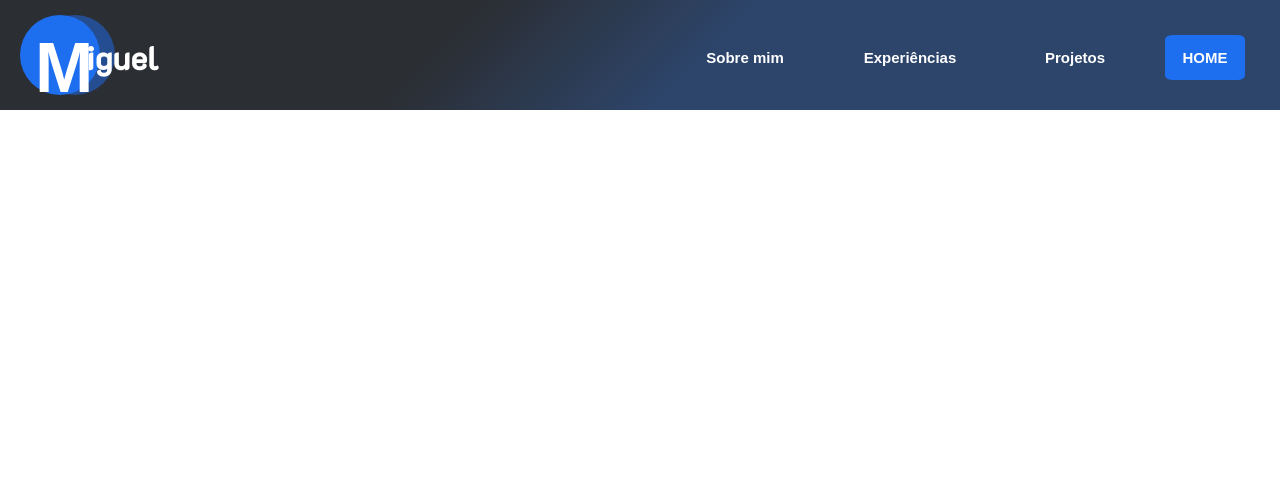
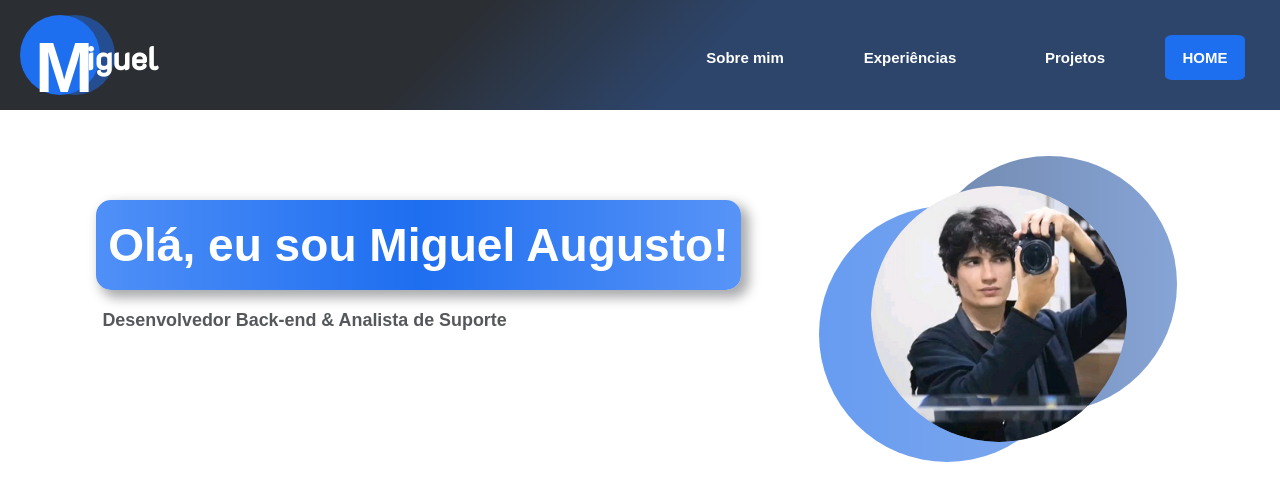
Before and after one commit to miguelazuoss/Portfolio, a plain HTML site: page index.html in a window 1280 px wide. Drawn offline with Linux system fonts and the light colour scheme; a web font is replaced by a local one.

Commit message:
ADD: main

```diff
--- a/index.html
+++ b/index.html
@@ -21,15 +21,14 @@
         </div>
 
         <div id="listNavBar">
-            <button class="MoveSections">Sobre mim</h3>
-                <button class="MoveSections">Experiências</h3>
-                    <button class="MoveSections">Projetos</h3>
+            <button class="moveSections">Sobre mim</h3>
+                <button class="moveSections">Experiências</h3>
+                    <button class="moveSections">Projetos</h3>
                         <button id="buttonHome">HOME</button>
         </div>
 
         <button id="menuButton">☰</button>
 
-        <!-- Lista suspensa que aparece ao clicar no menu -->
         <div id="menuList">
             <a href="#">Experiências</a>
             <a href="#">Sobre Mim</a>
@@ -38,6 +37,23 @@
         </div>
     </nav>
 
+    <main>
+        <div id="messageHome">
+            <div id="messageTitleBackground">
+                <h1 id="MainText">Olá, eu sou Miguel Augusto!</h1>
+            </div>
+                <p id="subtitleDev">Desenvolvedor Back-end & Analista de Suporte</p>
+        </div>
+
+        <div id="photosHome">
+            <div id="circleOneHome"></div>
+            <div id="midCircleWithImage">
+                <img src="imagens/image 4.png" alt="Foto" />
+            </div>
+            <div id="circleTwoHome"></div>
+        </div>
+    </main>
+
     <script src="script.js"></script>
 </body>
 
--- a/style.css
+++ b/style.css
@@ -72,7 +72,7 @@ nav {
     justify-content: end;
 }
 
-.MoveSections {
+.moveSections {
     font-size: 15px;
     margin-right: 15px;
     width: 150px;
@@ -87,12 +87,12 @@ nav {
     transition: background-color 0.3s ease, border-color 0.3s ease, color 0.3s ease;
 }
 
-.MoveSections:hover {
+.moveSections:hover {
     background-color: #1E6EF0; /* Cor de fundo ao passar o mouse */
     border-color: #1E6EF0; /* Adiciona borda azul */
 }
 
-.MoveSections:active {
+.moveSections:active {
     background-color: white; /* Fundo branco ao clicar */
     color: #1E6EF0; /* Muda a cor do texto para azul */
     border-color: #1E6EF0; /* Mantém a borda azul */
@@ -127,16 +127,6 @@ nav {
     color: #1E6EF0; /* Muda a cor do texto para azul */
     box-shadow: 0px 0px 15px rgba(255, 255, 255, 0.6); /* Brilho ao clicar */
     transform: scale(0.95); /* Dá um pequeno efeito de "pressionado" */
-}
-
-/* Animação do gradiente */
-@keyframes moveGradient {
-    from {
-        background-position: 0% 50%;
-    }
-    to {
-        background-position: 100% 50%;
-    }
 }
 
 
@@ -189,13 +179,130 @@ nav {
     border-radius: 5px;
 }
 
+main{
+    display: flex;
+    flex-direction: row;
+}
+#messageHome{
+    display: flex;
+    flex-direction: column;
+}
+
+#messageTitleBackground {
+    font-size: 1.8vw;
+    color: white;
+    width: 90%;
+    height: 7vw; /* Mantém altura fixa */
+
+    display: flex;
+    justify-content: center; /* Centraliza horizontalmente */
+    align-items: center; /* Centraliza verticalmente */
+
+    margin-top: 90px ; /* Auto para centralizar */
+    margin-bottom: 90px;
+    margin-left: 7.5vw;
+    text-align: center;
+
+    border-radius: 15px; /* Suaviza as bordas */
+    overflow: hidden; /* Garante que o arredondamento não seja cortado */
+
+    background: linear-gradient(90deg, #81b1ff, #1E6EF0, #92baff);
+    background-size: 200% 200%; /* Aumenta o tamanho do gradiente para permitir o movimento */
+
+    animation: moveGradient 2s linear infinite alternate;
+
+    /* 🔹 Adiciona a sombra da borda */
+    box-shadow: 6px 6px 12px 2px rgba(43, 46, 51, 0.4);
+}
+#subtitleDev {
+    color: #2B2E33;
+    font-weight: bold;
+    margin-top: -70px; /* Adiciona um pequeno espaço entre o título e o subtítulo */
+    margin-left: 8vw;
+    font-size: 1.4vw; /* Ajuste o tamanho da fonte conforme necessário */
+    opacity: 0.8; /* Deixa o texto meio opaco */
+}
+/* Estilos para os círculos */
+#photosHome {
+    display: flex;
+    position: relative;
+    width: 2vw;
+    height: 2vw;
+    margin: 2vw;
+}
+
+#circleOneHome, #circleTwoHome, #midCircleWithImage {
+    position: absolute;
+    width: 20vw;
+    height: 20vw;
+    border-radius: 50%;
+}
+
+#midCircleWithImage {
+    display: flex;
+    top: 50px;
+    left: 10.1vw;
+}
+
+#midCircleWithImage img {
+    top: 50px;
+    left: 10.1vw;
+    border-radius: 50%;
+    object-fit: cover; /* Garante que a imagem fique proporcional */
+      z-index: 3;
+}
+
+#circleOneHome {
+    background: linear-gradient(90deg, #7188AC, #86A4D6);
+    top: 20px;
+    left: 14vw;
+}
+
+#circleTwoHome {
+    background: linear-gradient(90deg, #679cf1, #7FA8EC);
+    top: 70px;
+    left: 6vw;
+}
+
+
 /* Esconde os botões na tela menor que 795px */
 @media (max-width: 795px) {
-    .MoveSections, #buttonHome {
+    .moveSections, #buttonHome {
         display: none;
     }
-
+    main{
+        display: flex;
+        flex-direction: column;
+    }
+    #messageHome{
+        align-items: center;
+    }
+    #messageTitleBackground{
+        margin: 90px auto ; /* Auto para centralizar */
+        width: 80%;
+        height: 15vw;
+        font-size: 3.0vw;
+    }
+    #subtitleDev{
+        margin-left: 0px;
+        margin-top: -70px; /* Adiciona um pequeno espaço entre o título e o subtítulo */
+        font-size: 2.5vw; /* Ajuste o tamanho da fonte conforme necessário */
+    }
     #menuButton {
         display: block; /* Mostra o botão de menu */
     }
+    #photoHome, #circleOneHome, #circleTwoHome, #midCircleWithImage{
+        display: none;
+        width: 0%;
+    }
 }
+
+/* Animação do gradiente */
+@keyframes moveGradient {
+    from {
+        background-position: 0% 50%;
+    }
+    to {
+        background-position: 100% 50%;
+    }
+}
```
Also changed, not shown: imagens/image 4.png (added).
